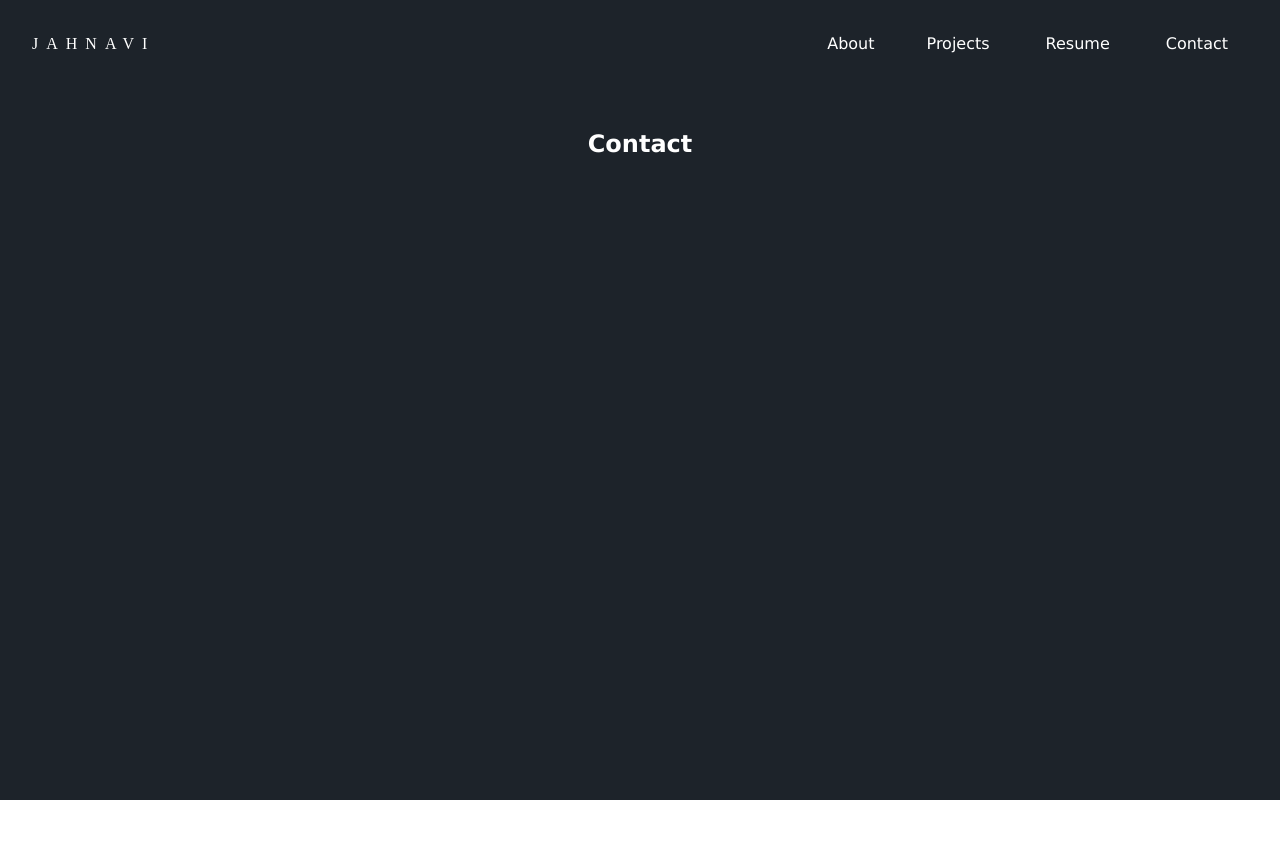
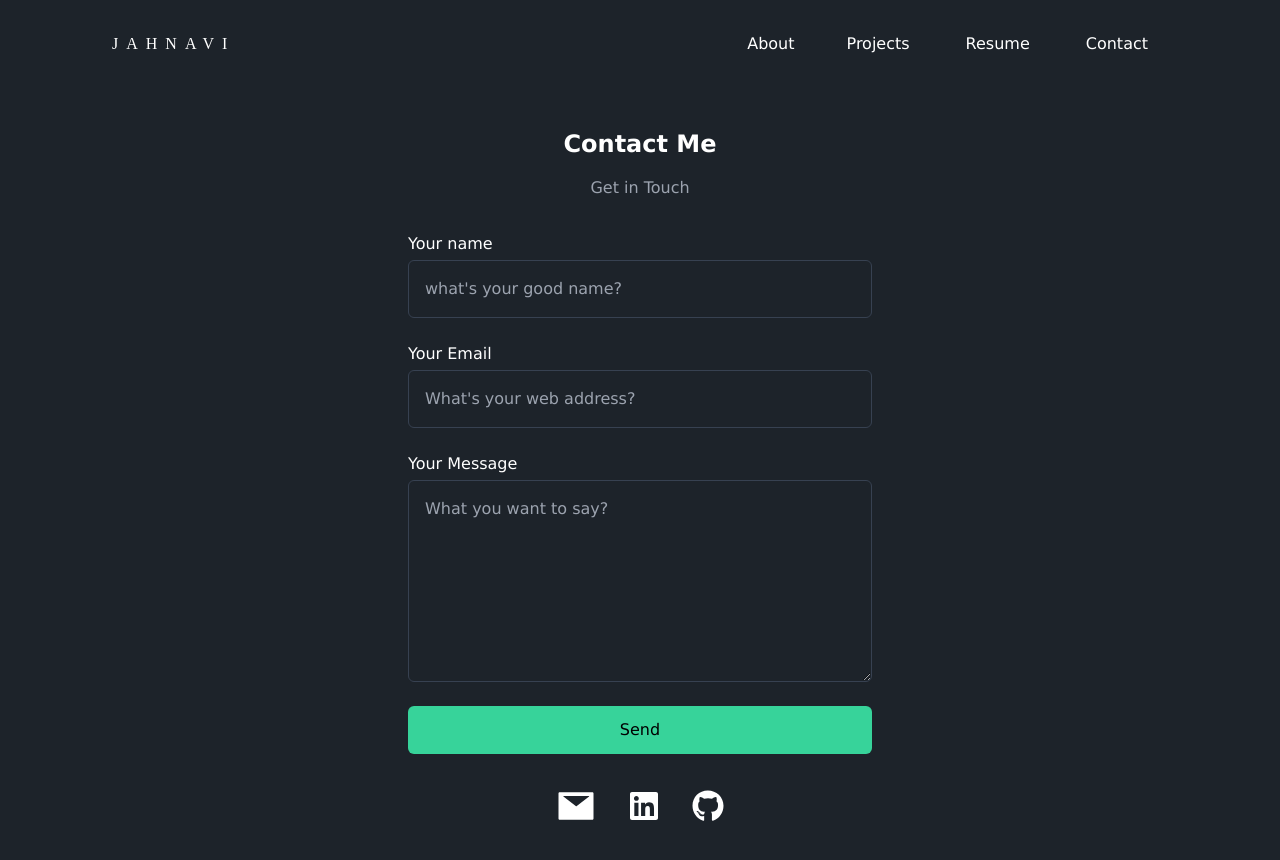
Before and after one commit to Jahnavi2001/my-portfolio, a React (Vite) app: page /contact in a window 1280 px wide. Shown: the top 860 px of the page. Before the commit the page ends 800 px from the top, so only its background shows below. Built offline with nearby package versions, Linux system fonts and the light colour scheme.

Commit message:
added resume section and contact page sections data

```diff
--- a/package.json
+++ b/package.json
@@ -10,6 +10,7 @@
     "preview": "vite preview"
   },
   "dependencies": {
+    "@emailjs/browser": "^3.11.0",
     "react": "^18.2.0",
     "react-dom": "^18.2.0",
     "react-icons": "^4.12.0",
--- a/src/components/Contact.jsx
+++ b/src/components/Contact.jsx
@@ -1,9 +1,123 @@
+import { Link } from "react-router-dom";
+import { FaLinkedin, FaGithub } from "react-icons/fa";
+import { AiFillMail } from "react-icons/ai";
+import { useState } from "react";
+import emailjs from "@emailjs/browser";
+
 const Contact = () => {
+  const [form, setForm] = useState({
+    name: "",
+    email: "",
+    message: "",
+  });
+
+  const [loading, setLoading] = useState(false);
+
+  const handleChange = (e) => {
+    const { name, value } = e.target;
+    setForm({
+      ...form,
+      [name]: value,
+    });
+  };
+
+  const handleSendMail = () => {
+    setLoading(true);
+
+    emailjs
+      .send(
+        "service_3o2xgzn",
+        "template_h0ge3fp",
+        {
+          from_name: form.name,
+          to_name: "Jahnavi",
+          from_email: form.email,
+          to_email: "jahnavivuyyuru179@gmail.com",
+          message: form.message,
+        },
+        "U9im7yVpgoGkzrzbP"
+      )
+      .then(
+        () => {
+          setLoading(false);
+          alert("Thank you. I will get back to you as soon as possible.");
+          setForm({
+            name: "",
+            email: "",
+            message: "",
+          });
+        },
+        (error) => {
+          console.error(error.text);
+          alert("Ahh, something went wrong. Please try again.");
+        }
+      );
+  };
+
   return (
-    <div className="my-10 mx-44">
-      <h1 className="font-semibold text-2xl text-center">Contact</h1>
+    <div className="py-10 px-44 flex flex-col items-center">
+      <h1 className="font-semibold text-2xl">Contact Me</h1>
+      <p className="my-4 text-gray-400">Get in Touch</p>
+      <form
+        onSubmit={(e) => e.preventDefault()}
+        className="flex flex-col gap-6 w-1/2 mt-4"
+      >
+        <div className="flex flex-col gap-1">
+          <label>Your name</label>
+          <input
+            type="text"
+            name="name"
+            placeholder="what's your good name?"
+            onChange={handleChange}
+            value={form.name}
+            className="custom-input"
+          />
+        </div>
+        <div className="flex flex-col gap-1">
+          <label>Your Email</label>
+          <input
+            type="email"
+            name="email"
+            placeholder="What's your web address?"
+            onChange={handleChange}
+            value={form.email}
+            className="custom-input"
+          />
+        </div>
+        <div className="flex flex-col gap-1">
+          <label>Your Message</label>
+          <textarea
+            rows="7"
+            name="message"
+            placeholder="What you want to say?"
+            onChange={handleChange}
+            value={form.message}
+            className="custom-input"
+          />
+        </div>
+        <button
+          className="bg-[#37D39A] rounded-md px-6 py-3 w-full text-black"
+          onClick={handleSendMail}
+        >
+          {loading ? "Sending..." : "Send"}
+        </button>
+      </form>
+      <div className="pt-8 flex gap-8 items-center">
+        <Link to="mailto:jahnavivuyyuru179@gmail.com">
+          <AiFillMail className="w-10 h-10" />
+        </Link>
+        <Link
+          to="https://www.linkedin.com/in/jahnavi-vuyyuru-17900ks/"
+          target="_blank"
+        >
+          <FaLinkedin className="w-8 h-8" />
+        </Link>
+        <Link to="https://github.com/Jahnavi2001" target="_blank">
+          <FaGithub className="w-8 h-8" />
+        </Link>
+      </div>
     </div>
-  )
-}
+  );
+};
 
-export default Contact
+export default Contact;
--- a/src/components/Education.jsx
+++ b/src/components/Education.jsx
@@ -1,11 +1,11 @@
 import VerticalLineWithCircles from "./VerticalLineWithCircles";
-import { educationData } from '../constants/educationData'
+import { educationData } from "../constants/educationData";
 
 const Education = () => {
   return (
     <div className="py-10">
       {educationData.map((education) => (
-        <div className="flex gap-4">
+        <div className="flex gap-4" key={education.id}>
           <div className="w-48 text-right">
             <h1 className="font-semibold tracking-widest">
               {education.degree}
--- a/src/components/Header.jsx
+++ b/src/components/Header.jsx
@@ -2,7 +2,7 @@ import { Link } from "react-router-dom";
 
 const Header = () => {
   return (
-    <div className="py-6 px-8 flex justify-between items-center">
+    <div className="py-6 px-28 flex justify-between items-center">
       <p style={{ fontFamily: "PT Serif" }} className="tracking-[0.5rem]">
         <Link to="/">JAHNAVI</Link>
       </p>
--- a/src/components/Projects.jsx
+++ b/src/components/Projects.jsx
@@ -8,7 +8,7 @@ const Projects = () => {
       <h1 className="font-semibold text-2xl text-center">Projects</h1>
       <div className="py-10 flex gap-5 flex-wrap">
         {projectsData.map((project) => (
-          <div className="relative group">
+          <div className="relative group" key={project.id}>
             <img
               src={project.imgPath}
               alt="work-1"
--- a/src/components/Resume.jsx
+++ b/src/components/Resume.jsx
@@ -1,9 +1,16 @@
 const Resume = () => {
   return (
-    <div className="my-10 mx-44">
+    <div className="py-10 px-44">
       <h1 className="font-semibold text-2xl text-center">Resume</h1>
+      <div className="flex justify-center py-10">
+        <iframe
+          className="w-[750px] h-[800px] border border-gray-600 p-2 rounded-md"
+          title="Resume"
+          src="https://drive.google.com/file/d/1XWE8xvCUyIaPuhl-CsOJBoWTHO6wh1v0/preview"
+        ></iframe>
+      </div>
     </div>
-  )
-}
+  );
+};
 
-export default Resume
+export default Resume;
--- a/src/components/WorkExperience.jsx
+++ b/src/components/WorkExperience.jsx
@@ -5,13 +5,14 @@ const WorkExperience = () => {
   return (
     <div className="py-10">
       {workData.map((work) => (
-        <div className="flex gap-4">
+        <div className="flex gap-4" key={work.id}>
           <div className="min-w-52">
             <h1 className="font-semibold tracking-widest text-right">
               {work.company}
             </h1>
             <div className="text-gray-300 my-5 text-justify font-thin tracking-wider font-customText">
-              <p className="text-right">{work.startDate}-</p>
+              <p className="text-right">{work.startDate}</p>
+              <p className="text-right pr-8">-</p>
               <p className="text-right">{work.endDate}</p>
             </div>
           </div>
--- a/src/constants/educationData.jsx
+++ b/src/constants/educationData.jsx
@@ -1,15 +1,18 @@
 export const educationData = [
   {
+    id:1,
     degree: "B.Tech",
     school: "R.V.R & J.C College of Engineering",
     yearOfStudy: "Jul 2018 - May-2022",
   },
   {
+    id:2,
     degree: "XII (Intermediate)",
     school: "Sri Chaitanya Junior College",
     yearOfStudy: "Jun 2016 - May 2018",
   },
   {
+    id:3,
     degree: "X (SSC)",
     school: "Oxford Concept School",
     yearOfStudy: "Jun 2015 - Apr 2016",
--- a/src/constants/projectsData.jsx
+++ b/src/constants/projectsData.jsx
@@ -4,18 +4,21 @@ import work3Image from "../assets/work-3.png";
 
 export const projectsData = [
   {
+    id: 1,
     imgPath: work1Image,
     name: "First Title",
     text: "First Content Lorem ipsum dolor sit amet, consectetur adipiscing elit, sed do eiusmod tempor incididunt ut labore et dolore magna aliqua. Ut enim ad minim veniam, quis nostrud exercitation ullamco laboris nisi ut aliquip ex ea commodo consequat. Duis aute irure dolor in reprehenderit in voluptate velit esse cillum dolore eu fugiat nulla pariatur. Excepteur sint occaecat cupidatat non proident, sunt in culpa qui officia deserunt mollit anim id est laborum.",
     redirectUrl: "https://www.google.com",
   },
   {
+    id: 2,
     imgPath: work2Image,
     name: "Second Title",
     text: "Second Content Lorem ipsum dolor sit amet, consectetur adipiscing elit, sed do eiusmod tempor incididunt ut labore et dolore magna aliqua. Ut enim ad minim veniam, quis nostrud exercitation ullamco laboris nisi ut aliquip ex ea commodo consequat. Duis aute irure dolor in reprehenderit in voluptate velit esse cillum dolore eu fugiat nulla pariatur. Excepteur sint occaecat cupidatat non proident, sunt in culpa qui officia deserunt mollit anim id est laborum.",
     redirectUrl: "https://www.blibli.com",
   },
   {
+    id: 3,
     imgPath: work3Image,
     name: "Third Title",
     text: "Third Content Lorem ipsum dolor sit amet, consectetur adipiscing elit, sed do eiusmod tempor incididunt ut labore et dolore magna aliqua. Ut enim ad minim veniam, quis nostrud exercitation ullamco laboris nisi ut aliquip ex ea commodo consequat. Duis aute irure dolor in reprehenderit in voluptate velit esse cillum dolore eu fugiat nulla pariatur. Excepteur sint occaecat cupidatat non proident, sunt in culpa qui officia deserunt mollit anim id est laborum.",
--- a/src/constants/workData.jsx
+++ b/src/constants/workData.jsx
@@ -1,5 +1,6 @@
 export const workData = [
   {
+    id: 1,
     company: "Quinbay",
     role: "Software Engineer",
     description:
@@ -8,6 +9,7 @@ export const workData = [
     endDate: "Present",
   },
   {
+    id: 2,
     company: "Quinbay",
     role: "Software Engineer Intern",
     description:
--- a/src/index.css
+++ b/src/index.css
@@ -1,3 +1,15 @@
 @tailwind base;
 @tailwind components;
 @tailwind utilities;
+
+@layer components {
+  .custom-input {
+    background-color: #1d232a;
+    border-color: #374151;
+    border-width: 1px;
+    border-radius: 0.375rem;
+    padding: 1rem;
+    width: 100%;
+    color: #a6acba;
+  }
+}
```
Also changed, not shown: 1 other file (tests, documents, lock files or other folders).
